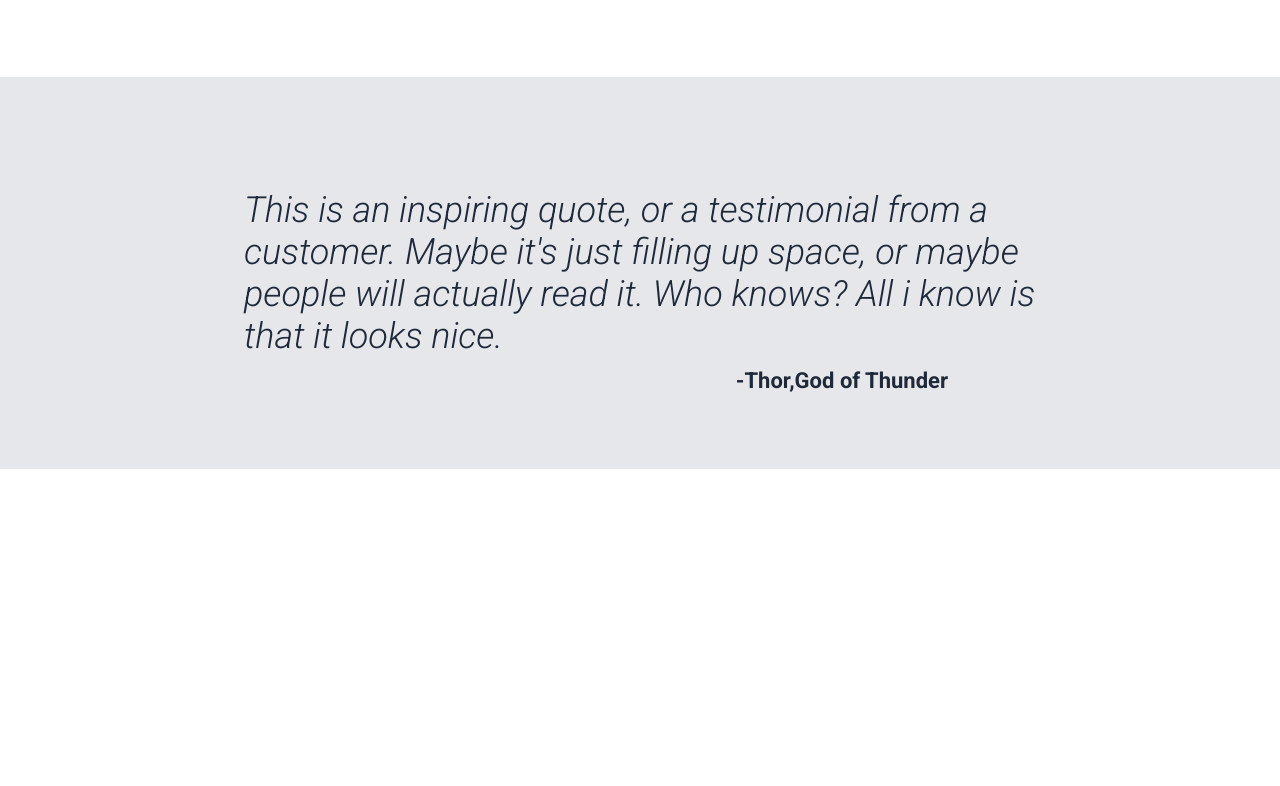
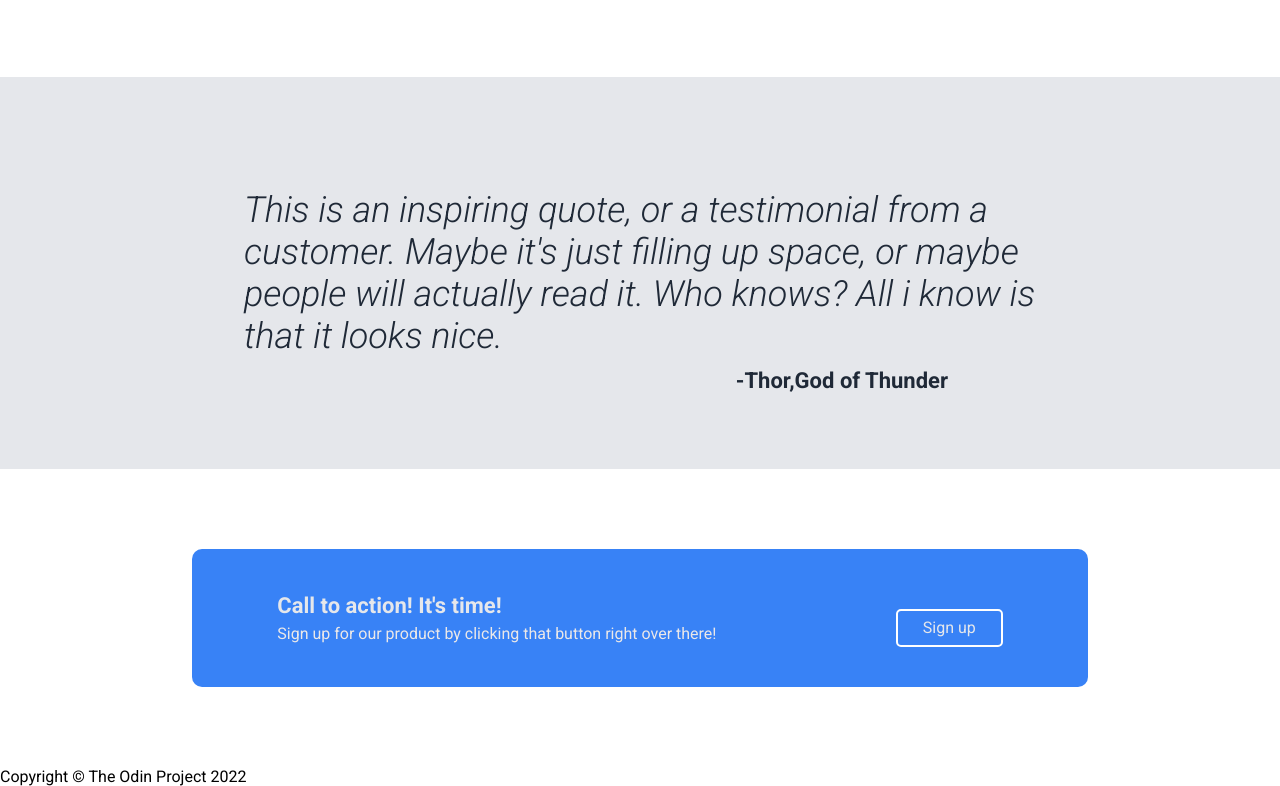
Before and after one commit to rajat4984/landing-page, a plain HTML site: page index.html in a window 1280 px wide. Shown: the part 928-1714 px from the top of the page. Before the commit the page ends 1397 px from the top, so only its background shows below. Drawn offline with Linux system fonts and the light colour scheme.

Commit message:
sign up section done

```diff
--- a/index.html
+++ b/index.html
@@ -68,14 +68,32 @@
     </div>
 
     <div id="quote">
-        <p class="quote-text">
-          <em
-            >This is an inspiring quote, or a testimonial from a customer. Maybe
-            it's just filling up space, or maybe people will actually read it.
-            Who knows? All i know is that it looks nice.</em
-          >
-        </p>
+      <p class="quote-text">
+        <em
+          >This is an inspiring quote, or a testimonial from a customer. Maybe
+          it's just filling up space, or maybe people will actually read it. Who
+          knows? All i know is that it looks nice.</em
+        >
+      </p>
       <p class="author">-Thor,God of Thunder</p>
+    </div>
+
+    <div id="sign-up">
+      <div class="sign-up-contents">
+        <div class="sign-up-text">
+          <p class="sign-up-text-one">Call to action! It's time!</p>
+          <p class="sign-up-text-two">
+            Sign up for our product by clicking that button right over there!
+          </p>
+        </div>
+          <p class="sign-up-button-text">Sign up</p>
+      </div>
+    </div>
+
+    <div id="footer">
+        <div class="footer-content">
+            <p>Copyright © The Odin Project 2022</p>
+        </div>
     </div>
   </body>
 </html>
--- a/style.css
+++ b/style.css
@@ -154,3 +154,47 @@ img {
     font-weight: bolder;
     font-size: 22px;
 }
+
+#sign-up{
+    padding: 5em;
+}
+
+
+.sign-up-contents{
+    background-color: #3882f6;
+    margin: auto;
+    border-radius: 10px;
+    display: inline-block;
+    line-height: 1.5;
+    display: flex;
+    justify-content: space-around;
+    padding: 2.5em 0;
+    width: 80%;
+}
+
+.sign-up-text{
+    display: inline-block;
+    width: 50%;
+}
+
+.sign-up-text-one{
+    color: #e5e7eb;
+    font-size: 22px;
+    font-weight: bold;
+}
+
+.sign-up-text-two{
+    color: #ebe8e8;
+}
+
+.sign-up-button-text{
+    color: #e5e7eb;
+    padding: 5px 25px;
+    border: 2px solid white;
+    border-radius: 5px;
+    height: 5%;
+    cursor: pointer;
+    margin-top: 20px;
+}
+
+/* FOOTER */
```
